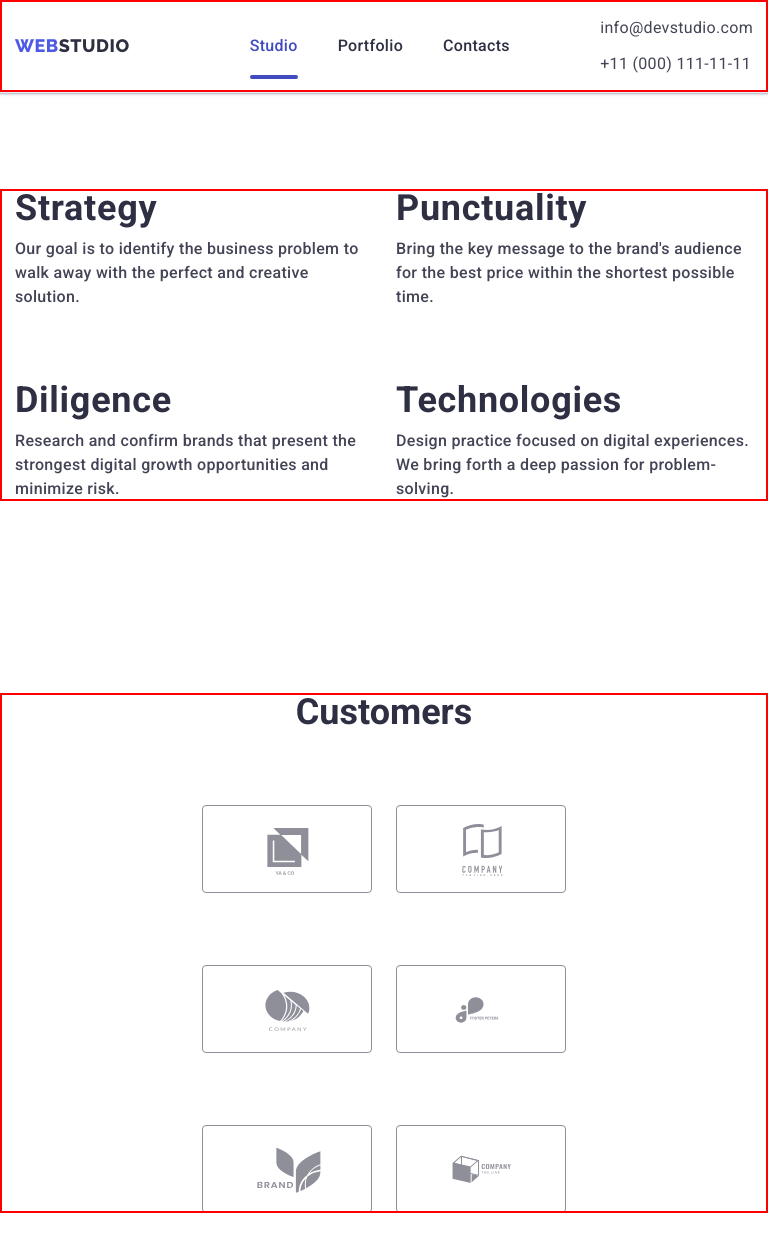
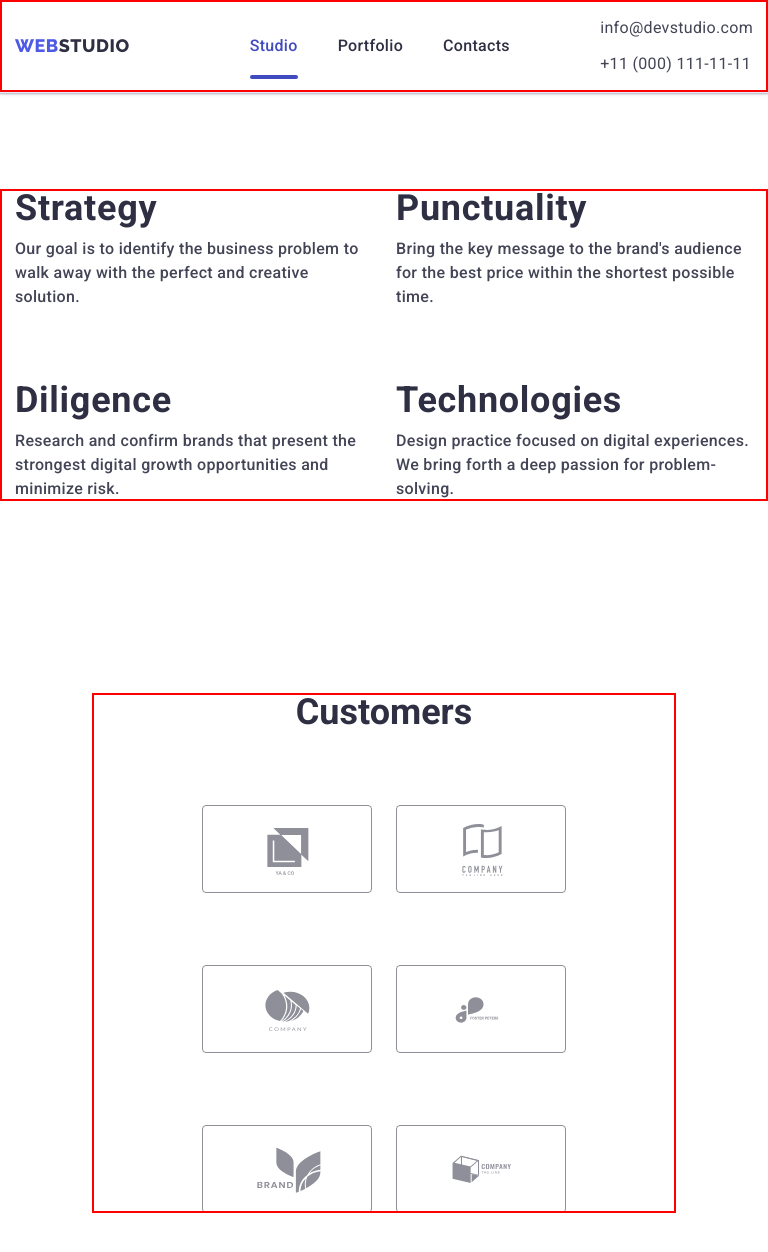
Before and after one commit to NadiiaPavliuchenko/goit-markup-hw-06, a plain HTML site: page index.html in a window 768 px wide. Drawn offline with nearby package versions, Linux system fonts and the light colour scheme.

Commit message:
changed customers section

```diff
--- a/css/styles.css
+++ b/css/styles.css
@@ -458,10 +458,9 @@ img {
     flex-basis: calc((100% - 48px) / 3);
   }
 }
-@media only screen and (min-width: 768px) {
-  .clients > .container {
-    padding-left: 108px;
-    padding-right: 108px;
+@media only screen and (min-width: 768px) and (max-width: 1157px) {
+  .container.clients-container {
+    max-width: 584px;
   }
 }
 @media only screen and (min-width: 1158px) {
--- a/index.html
+++ b/index.html
@@ -320,7 +320,7 @@
         </div>
       </section>-->
       <section class="section clients">
-        <div class="container">
+        <div class="container clients-container">
           <h2 class="second-layer-title">Customers</h2>
           <ul class="list clients-list">
             <li class="client-item">
```
